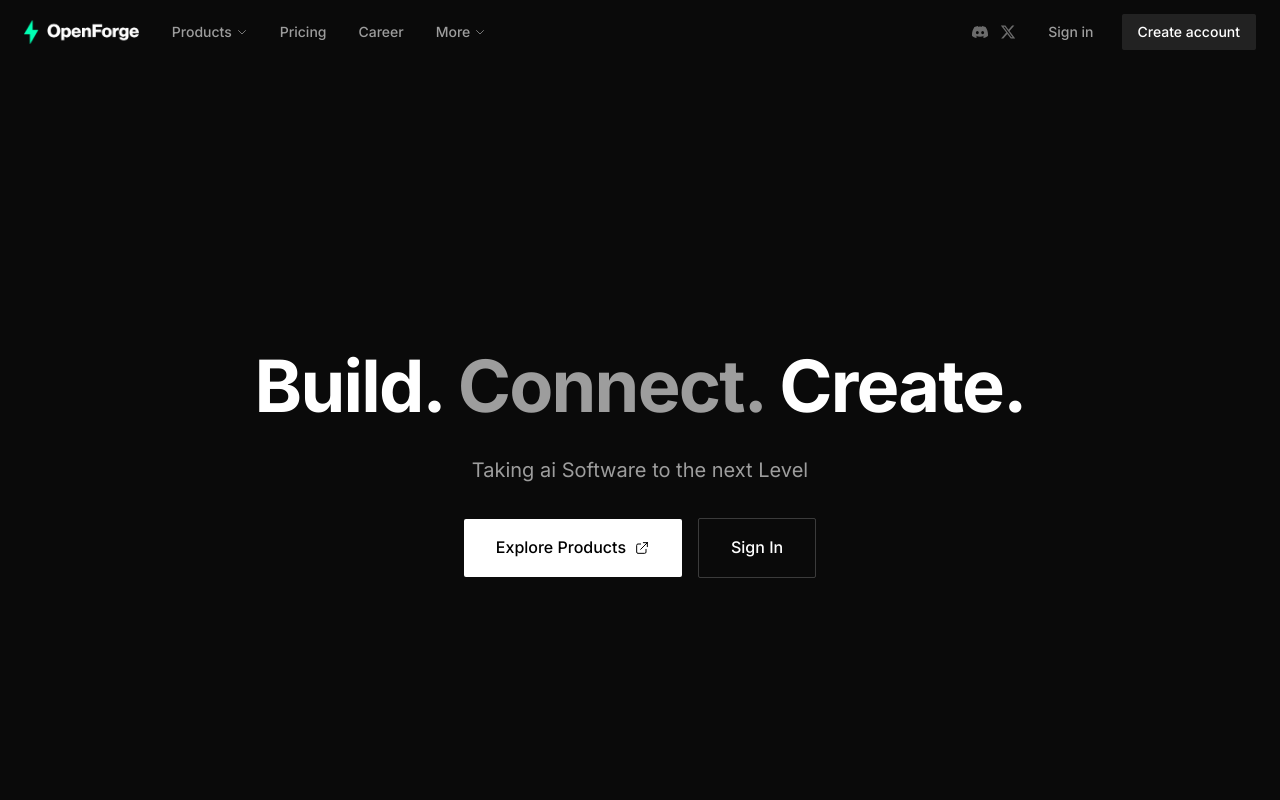
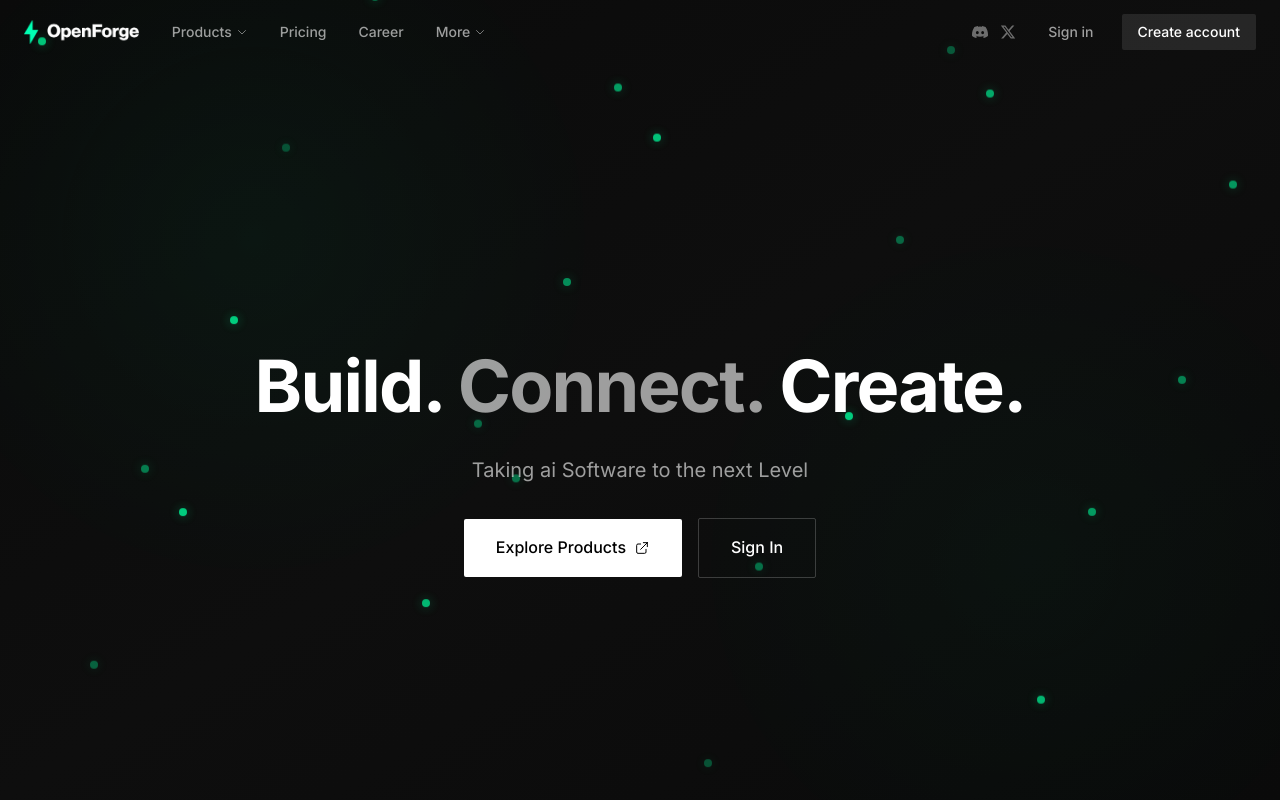
Before and after one commit to whyyexo/OpenForge, a React (Vite) app: page / in a window 1280 px wide. Built offline with nearby package versions, Linux system fonts and the light colour scheme; no server answers.

Commit message:
Update Landing.tsx

```diff
--- a/src/pages/Landing.tsx
+++ b/src/pages/Landing.tsx
@@ -6,9 +6,9 @@ const Landing: React.FC = () => {
   const navigate = useNavigate();
 
   return (
-    <div className="min-h-screen bg-[#0A0A0A] text-white">
+    <div className="relative min-h-screen text-white">
       {/* Global animated dark background */}
-      <div className="fixed inset-0 -z-10 overflow-hidden">
+      <div className="fixed inset-0 z-0 overflow-hidden pointer-events-none">
         {/* Gradient base */}
         <div className="absolute inset-0 bg-gradient-to-br from-[#0a0a0a] via-[#0e0e0e] to-[#0a0a0a]" />
 
@@ -35,14 +35,9 @@ const Landing: React.FC = () => {
             <motion.div
               key={i}
               className="absolute w-2 h-2 bg-[#00E38C] rounded-full opacity-50"
-              style={{ left: `${(i * 37) % 100}%`, top: `${(i * 53) % 100}%` }}
               animate={{ y: [0, -20, 0], opacity: [0.3, 0.9, 0.3] }}
               transition={{ duration: 4 + (i % 5), repeat: Infinity, delay: i * 0.12 }}
-              style={{
-                left: `${(i * 37) % 100}%`,
-                top: `${(i * 53) % 100}%`,
-                boxShadow: '0 0 12px rgba(0,227,140,0.45)'
-              }}
+              style={{ left: `${(i * 37) % 100}%`, top: `${(i * 53) % 100}%`, boxShadow: '0 0 12px rgba(0,227,140,0.45)' }}
             />
           ))}
         </div>
@@ -378,7 +373,7 @@ const Landing: React.FC = () => {
       </section>
 
       {/* CTA Section */}
-      <section className="py-24 px-6 bg-[#0A0A0A]">
+      <section className="py-24 px-6 bg-transparent">
         <div className="max-w-4xl mx-auto text-center">
           <motion.div
             initial={{ opacity: 0, y: 20 }}
```
